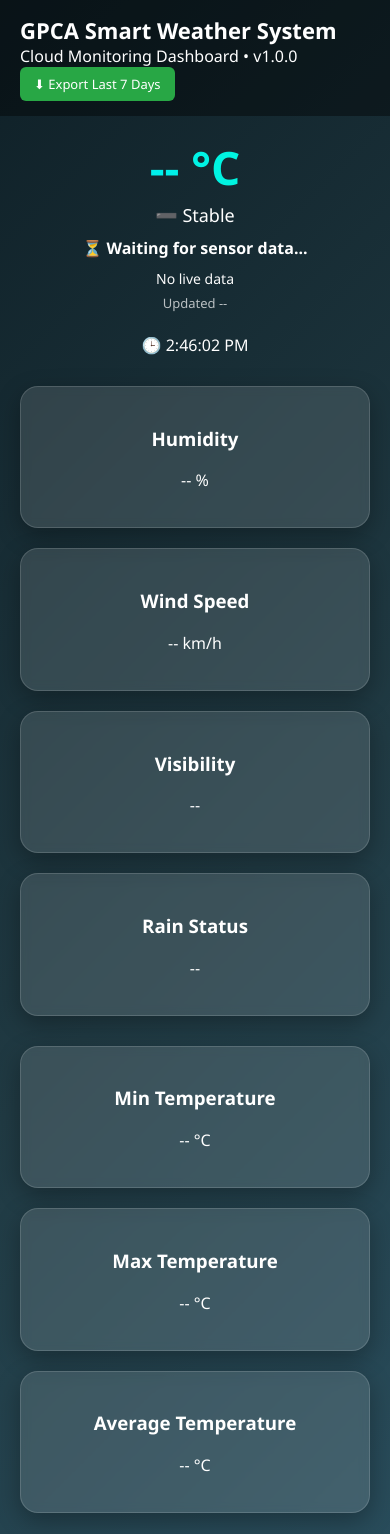
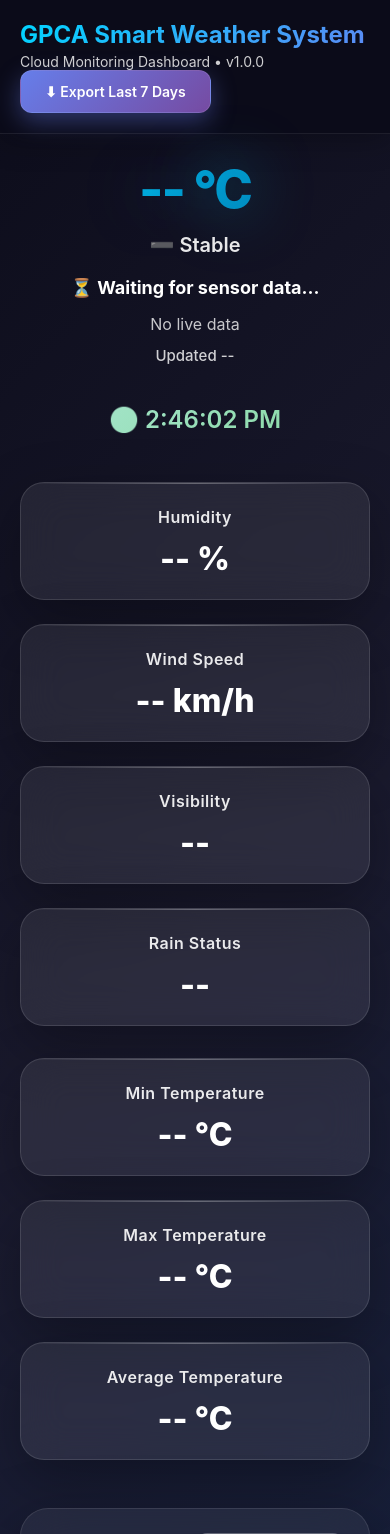
Before and after one commit to yawar2756/iot-weather-station, a Flask app: page /dashboard in a window 390 px wide. Shown: the top 1534 px of the page. Run offline with Flask 3, Linux system fonts and the light colour scheme; data that the repository does not hold is empty; some libraries are stand-ins or nearby versions.

Commit message:
Refactor dashboard styles and improve responsiveness
Updated styles for better aesthetics and responsiveness, including changes to header, buttons, and layout. Enhanced animations and background effects for a more dynamic user experience.

```diff
--- a/templates/dashboard.html
+++ b/templates/dashboard.html
@@ -8,142 +8,294 @@
 <script src="https://cdn.jsdelivr.net/npm/chart.js@3.9.1"></script>
 
 <style>
-body{
-margin:0;
-font-family:'Segoe UI',sans-serif;
-background:linear-gradient(135deg,#0f2027,#203a43,#2c5364);
-color:white;
-overflow-x:hidden;
-animation: fadePage 0.6s ease;
+* {
+  box-sizing: border-box;
 }
 
-@keyframes fadePage{from{opacity:0}to{opacity:1}}
-
-.header{
-  background:rgba(0,0,0,0.4);
-  padding:15px 20px;
-  display:flex;
-  justify-content:space-between;
-  align-items:center;
-  flex-wrap:wrap;
-
-  position: relative;   /* ADD */
-  z-index: 2;           /* ADD */
+body {
+  margin: 0;
+  font-family: 'Inter', -apple-system, BlinkMacSystemFont, 'Segoe UI', sans-serif;
+  background: linear-gradient(135deg, #0c0c1a 0%, #1a1a2e 50%, #16213e 100%);
+  color: #ffffff;
+  overflow-x: hidden;
+  min-height: 100vh;
+  position: relative;
+  animation: fadePage 0.8s cubic-bezier(0.4, 0, 0.2, 1);
 }
 
-.header h1{margin:0;font-size:22px}
-
-.export-btn{
-background:#28a745;
-padding:8px 14px;
-border-radius:6px;
-color:white;
-text-decoration:none;
-font-size:13px;
+@keyframes fadePage {
+  from { opacity: 0; transform: translateY(20px); }
+  to { opacity: 1; transform: translateY(0); }
 }
 
-.container{
-  width:100%;
-  padding:20px;
-  box-sizing:border-box;
-
-  position: relative;   /* ADD */
-  z-index: 2;           /* ADD */
+.header {
+  background: rgba(12, 12, 26, 0.95);
+  backdrop-filter: blur(20px);
+  -webkit-backdrop-filter: blur(20px);
+  padding: 20px 32px;
+  display: flex;
+  justify-content: space-between;
+  align-items: center;
+  flex-wrap: wrap;
+  position: relative;
+  z-index: 10;
+  border-bottom: 1px solid rgba(255, 255, 255, 0.08);
+  box-shadow: 0 4px 30px rgba(0, 0, 0, 0.3);
 }
 
-.hero{text-align:center;margin-bottom:30px}
+.header h1 {
+  margin: 0;
+  font-size: 28px;
+  font-weight: 700;
+  background: linear-gradient(135deg, #00d4ff, #5b8bf5);
+  -webkit-background-clip: text;
+  -webkit-text-fill-color: transparent;
+  background-clip: text;
+}
 
-.temperature{
-font-size:72px;
-font-weight:700;
-background: linear-gradient(90deg,#00e5ff,#00ffcc);
+.header span {
+  font-size: 14px;
+  opacity: 0.8;
+  margin-top: 4px;
+  display: block;
+}
+
+.export-btn {
+  background: linear-gradient(135deg, #667eea 0%, #764ba2 100%);
+  padding: 12px 24px;
+  border-radius: 12px;
+  color: white;
+  text-decoration: none;
+  font-size: 14px;
+  font-weight: 600;
+  transition: all 0.3s cubic-bezier(0.4, 0, 0.2, 1);
+  box-shadow: 0 8px 25px rgba(102, 126, 234, 0.4);
+  border: 1px solid rgba(255, 255, 255, 0.1);
+}
+
+.export-btn:hover {
+  transform: translateY(-2px);
+  box-shadow: 0 12px 35px rgba(102, 126, 234, 0.6);
+}
+
+.container {
+  width: 100%;
+  padding: 40px 32px;
+  max-width: 1400px;
+  margin: 0 auto;
+  position: relative;
+  z-index: 10;
+}
+
+.hero {
+  text-align: center;
+  margin-bottom: 48px;
+  padding: 0 20px;
+}
+
+.temperature {
+  font-size: 96px;
+  font-weight: 800;
+  background: linear-gradient(135deg, #00d4ff 0%, #0099cc 50%, #0077aa 100%);
+  -webkit-background-clip: text;
+  -webkit-text-fill-color: transparent;
+  background-clip: text;
+  margin-bottom: 12px;
+  letter-spacing: -2px;
+  text-shadow: 0 0 60px rgba(0, 212, 255, 0.5);
+}
+
+.trend {
+  font-size: 20px;
+  margin-bottom: 16px;
+  font-weight: 600;
+  opacity: 0.9;
+}
+
+.status {
+  margin: 20px 0 12px 0;
+  font-weight: 700;
+  font-size: 18px;
+}
+
+.update-time {
+  margin-top: 12px;
+  font-size: 15px;
+  opacity: 0.8;
+  font-weight: 500;
+}
+
+#liveClock {
+  font-size: 24px;
+  font-weight: 600;
+  margin-top: 20px;
+  background: linear-gradient(135deg, #a8e6cf, #88d8a3);
+  -webkit-background-clip: text;
+  -webkit-text-fill-color: transparent;
+  background-clip: text;
+}
+
+#loadingText {
+  opacity: 0.7;
+  font-size: 16px;
+  margin-top: 16px;
+  animation: pulse 2s cubic-bezier(0.4, 0, 0.6, 1) infinite;
+}
+
+@keyframes pulse {
+  0%, 100% { opacity: 0.5; }
+  50% { opacity: 0.9; }
+}
+
+.grid {
+  display: grid;
+  gap: 24px;
+}
+
+.kpi-grid {
+  grid-template-columns: repeat(auto-fit, minmax(260px, 1fr));
+  margin-bottom: 48px;
+}
+
+.analytics-grid {
+  grid-template-columns: repeat(auto-fit, minmax(280px, 1fr));
+  margin-bottom: 48px;
+}
+
+.card {
+  background: rgba(255, 255, 255, 0.08);
+  backdrop-filter: blur(20px);
+  -webkit-backdrop-filter: blur(20px);
+  padding: 32px 24px;
+  border-radius: 24px;
+  text-align: center;
+  border: 1px solid rgba(255, 255, 255, 0.12);
+  box-shadow: 0 20px 60px rgba(0, 0, 0, 0.3);
+  transition: all 0.4s cubic-bezier(0.4, 0, 0.2, 1);
+  position: relative;
+  overflow: hidden;
+}
+
+.card::before {
+  content: '';
+  position: absolute;
+  top: 0;
+  left: 0;
+  right: 0;
+  height: 1px;
+  background: linear-gradient(90deg, transparent, rgba(255,255,255,0.3), transparent);
+}
+
+.card:hover {
+  transform: translateY(-12px) scale(1.02);
+  box-shadow: 0 32px 80px rgba(0, 0, 0, 0.5);
+  border-color: rgba(255, 255, 255, 0.2);
+}
+
+.card h3 {
+  margin: 0 0 16px 0;
+  font-size: 16px;
+  font-weight: 600;
+  opacity: 0.9;
+  letter-spacing: 0.5px;
+}
+
+.card p {
+  margin: 0;
+  font-size: 36px;
+  font-weight: 800;
+  line-height: 1;
+}
+
+.chart-section {
+  background: rgba(255, 255, 255, 0.06);
+  backdrop-filter: blur(25px);
+  -webkit-backdrop-filter: blur(25px);
+  padding: 32px;
+  border-radius: 28px;
+  height: 420px;
+  border: 1px solid rgba(255, 255, 255, 0.1);
+  box-shadow: 0 25px 70px rgba(0, 0, 0, 0.4);
+  margin-bottom: 40px;
+}
+
+.chart-header {
+  display: flex;
+  justify-content: space-between;
+  align-items: center;
+  margin-bottom: 24px;
+  flex-wrap: wrap;
+  gap: 16px;
+}
+
+#dateLabel {
+  font-size: 18px;
+  font-weight: 600;
+  background: linear-gradient(135deg, #00d4ff, #5b8bf5);
   -webkit-background-clip: text;
   -webkit-text-fill-color: transparent;
 }
 
-.trend{font-size:18px;margin-top:5px}
-.status{margin-top:10px;font-weight:bold}
-.update-time{margin-top:6px;font-size:13px;opacity:0.7}
-
-#loadingText{
-opacity:0.7;
-font-size:14px;
-margin-top:10px;
-animation:pulse 1.5s infinite;
+#chartMode {
+  background: rgba(255, 255, 255, 0.1);
+  backdrop-filter: blur(10px);
+  border: 1px solid rgba(255, 255, 255, 0.2);
+  padding: 10px 20px;
+  border-radius: 12px;
+  color: white;
+  font-size: 14px;
+  font-weight: 500;
+  cursor: pointer;
+  transition: all 0.3s ease;
 }
 
-@keyframes pulse{
-0%{opacity:0.4}
-50%{opacity:1}
-100%{opacity:0.4}
+#chartMode:hover {
+  background: rgba(255, 255, 255, 0.15);
+  border-color: rgba(255, 255, 255, 0.3);
 }
 
-.grid{display:grid;gap:20px}
-
-.kpi-grid{grid-template-columns:repeat(auto-fit,minmax(220px,1fr));margin-bottom:30px;}
-.analytics-grid{grid-template-columns:repeat(auto-fit,minmax(250px,1fr));margin-bottom:30px;}
-
-.card{
-background: rgba(255,255,255,0.12);
-backdrop-filter: blur(5px);
--webkit-backdrop-filter: blur(5px);
-padding:20px;
-border-radius:18px;
-text-align:center;
-border:1px solid rgba(255,255,255,0.15);
-box-shadow:0 8px 25px rgba(0,0,0,0.3);
-transition:0.3s;
+canvas {
+  width: 100% !important;
+  height: 340px !important;
+  border-radius: 20px;
 }
 
-.card:hover{
-transform: translateY(-5px);
-box-shadow:0 12px 35px rgba(0,0,0,0.5);
+.alert {
+  display: none;
+  margin-top: 24px;
+  padding: 20px 28px;
+  border-radius: 20px;
+  font-weight: 700;
+  backdrop-filter: blur(20px);
+  animation: slideInUp 0.5s cubic-bezier(0.4, 0, 0.2, 1);
+  border: 1px solid rgba(255, 255, 255, 0.15);
+  box-shadow: 0 15px 40px rgba(0, 0, 0, 0.3);
 }
 
-.chart-section{
-background:rgba(255,255,255,0.08);
-padding:15px;
-border-radius:15px;
-height:320px;
+@keyframes slideInUp {
+  from {
+    opacity: 0;
+    transform: translateY(20px);
+  }
+  to {
+    opacity: 1;
+    transform: translateY(0);
+  }
 }
 
-canvas{
-width:100%!important;
-height:100%!important;
+.alert-danger {
+  background: rgba(239, 68, 68, 0.2);
+  border-color: rgba(239, 68, 68, 0.4);
+  color: #fecaca;
 }
 
-.alert{
-display:none;
-margin-top:15px;
-padding:16px;
-border-radius:14px;
-font-weight:bold;
-backdrop-filter: blur(10px);
-animation: fadeIn 0.4s ease;
+.alert-warning {
+  background: rgba(251, 191, 36, 0.2);
+  border-color: rgba(251, 191, 36, 0.4);
+  color: #fef3c7;
 }
 
-@keyframes fadeIn{
-from{opacity:0;transform:translateY(-10px);}
-to{opacity:1;transform:translateY(0);}
-}
-
-.alert-danger{
-background: rgba(255,0,0,0.25);
-border:1px solid rgba(255,0,0,0.4);
-}
-
-.alert-warning{
-background: rgba(255,165,0,0.25);
-border:1px solid rgba(255,165,0,0.4);
-}
-
-@media(max-width:768px){
-.temperature{font-size:46px}
-.kpi-grid,.analytics-grid{grid-template-columns:1fr}
-.chart-section{height:260px}
-}
-
-/* 🌧 Rain container */
+/* Weather Effects */
 #rain-container {
   position: fixed;
   top: 0;
@@ -155,86 +307,129 @@ border:1px solid rgba(255,165,0,0.4);
   z-index: 1;
 }
 
-/* 🌧 Drop */
-.raindrop{
-  position:absolute;
-  width:1.5px;
-  height:18px;
-  background: linear-gradient(to bottom, #fff, rgba(173,216,230,0.3));
-  border-radius:50%;
-  transform: rotate(20deg);
+.raindrop {
+  position: absolute;
+  width: 2px;
+  height: 20px;
+  background: linear-gradient(to bottom, rgba(173, 216, 230, 0.8), rgba(173, 216, 230, 0.2));
+  border-radius: 50% 10px 50% 10px;
+  transform: rotate(15deg);
   animation: rainFall linear infinite;
+  box-shadow: 0 0 4px rgba(173, 216, 230, 0.5);
 }
 
-@keyframes rainFall{
-  0%{transform:translateY(-120px) translateX(0) rotate(20deg);opacity:0;}
-  10%{opacity:1;}
-  100%{transform:translateY(100vh) translateX(-40px) rotate(20deg);opacity:0;}
+@keyframes rainFall {
+  0% {
+    transform: translateY(-100vh) translateX(0) rotate(15deg);
+    opacity: 0;
+  }
+  10% { opacity: 1; }
+  90% { opacity: 1; }
+  100% {
+    transform: translateY(100vh) translateX(-30px) rotate(15deg);
+    opacity: 0;
+  }
 }
 
-/* 🌌 SKY BACKGROUND */
-#sky-layer{
-  position:fixed;
-  width:100%;
-  height:100%;
-  top:0;
-  left:0;
-  z-index:0;
-  transition: background 1s ease;
-}
-
-/* 🌧 RAIN */
-#rain-container{
-  position:fixed;
-  width:100%;
-  height:100%;
-  z-index:1;
-  pointer-events:none;
-}
-
-/* 🌫 FOG */
-#fog-layer{
-  position:fixed;
-  top:0;
-  left:0;
-  width:100%;
-  height:100%;
-  pointer-events:none;
-  z-index:1;
-
-  opacity:0;
-  transition: opacity 1s;
-
-  backdrop-filter: blur(10px);
-  -webkit-backdrop-filter: blur(10px);
-
-  background:
-    radial-gradient(circle at 20% 30%, rgba(255,255,255,0.12), transparent 60%),
-    radial-gradient(circle at 80% 70%, rgba(255,255,255,0.10), transparent 70%),
-    radial-gradient(circle at 50% 50%, rgba(255,255,255,0.08), transparent 80%);}
-@keyframes fogMove {
-  0% { transform: translateX(0); }
-  50% { transform: translateX(-20px); }
-  100% { transform: translateX(0); }
+#sky-layer {
+  position: fixed;
+  width: 100%;
+  height: 100%;
+  top: 0;
+  left: 0;
+  z-index: 0;
+  transition: all 1.5s cubic-bezier(0.4, 0, 0.2, 1);
 }
 
 #fog-layer {
-  animation: fogMove 20s ease-in-out infinite;
-}
-/* ⚡ LIGHTNING */
-#lightning{
-  position:fixed;
-  top:0;
-  left:0;
-  width:100%;
-  height:100%;
-  pointer-events:none;
-  z-index:3;
-  background: radial-gradient(circle, #ffffff, #cceeff);
-  opacity:0;
-  transition: opacity 0.1s;
+  position: fixed;
+  top: 0;
+  left: 0;
+  width: 100%;
+  height: 100%;
+  pointer-events: none;
+  z-index: 2;
+  opacity: 0;
+  transition: opacity 1.5s ease;
+  backdrop-filter: blur(0px);
+  background:
+    radial-gradient(circle at 20% 80%, rgba(255,255,255,0.15) 0%, transparent 50%),
+    radial-gradient(circle at 80% 20%, rgba(255,255,255,0.12) 0%, transparent 50%),
+    radial-gradient(circle at 50% 50%, rgba(255,255,255,0.08) 0%, transparent 70%);
+  animation: fogMove 25s ease-in-out infinite;
 }
 
+@keyframes fogMove {
+  0%, 100% { transform: translateX(0) scale(1); }
+  50% { transform: translateX(-15px) scale(1.02); }
+}
+
+#lightning {
+  position: fixed;
+  top: 0;
+  left: 0;
+  width: 100%;
+  height: 100%;
+  pointer-events: none;
+  z-index: 5;
+  background:
+    radial-gradient(circle at 30% 20%, rgba(255,255,255,0.9) 0%, transparent 40%),
+    radial-gradient(circle at 70% 60%, rgba(255,255,255,0.7) 0%, transparent 40%),
+    radial-gradient(circle at 10% 80%, rgba(255,255,255,0.5) 0%, transparent 40%);
+  opacity: 0;
+  transition: opacity 0.15s ease;
+}
+
+/* Responsive */
+@media (max-width: 768px) {
+  .header {
+    padding: 20px;
+  }
+
+  .header h1 {
+    font-size: 24px;
+  }
+
+  .container {
+    padding: 24px 20px;
+  }
+
+  .temperature {
+    font-size: 64px;
+  }
+
+  .kpi-grid,
+  .analytics-grid {
+    grid-template-columns: 1fr;
+  }
+
+  .chart-section {
+    height: 360px;
+    padding: 24px;
+  }
+
+  canvas {
+    height: 280px !important;
+  }
+
+  .kpi-grid {
+    margin-bottom: 32px;
+  }
+}
+
+@media (max-width: 480px) {
+  .temperature {
+    font-size: 52px;
+  }
+
+  .card {
+    padding: 24px 20px;
+  }
+
+  .card p {
+    font-size: 32px;
+  }
+}
 </style>
 
 </head>
@@ -268,29 +463,53 @@ border:1px solid rgba(255,165,0,0.4);
   </div>
 
   <div class="grid kpi-grid">
-<div class="card"><h3>Humidity</h3><p id="hum">-- %</p></div>
-<div class="card"><h3>Wind Speed</h3><p id="windSpeed">-- km/h</p></div>
-<div class="card"><h3>Visibility</h3><p id="visibility">-- %</p></div>
-<div class="card"><h3>Rain Status</h3><p id="rain">--</p></div>
+    <div class="card">
+      <h3>Humidity</h3>
+      <p id="hum">-- %</p>
+    </div>
+    <div class="card">
+      <h3>Wind Speed</h3>
+      <p id="windSpeed">-- km/h</p>
+    </div>
+    <div class="card">
+      <h3>Visibility</h3>
+      <p id="visibility">-- %</p>
+    </div>
+    <div class="card">
+      <h3>Rain Status</h3>
+      <p id="rain">--</p>
+    </div>
   </div>
 
   <div class="grid analytics-grid">
-<div class="card"><h3>Min Temperature</h3><p id="minTemp">-- °C</p></div>
-<div class="card"><h3>Max Temperature</h3><p id="maxTemp">-- °C</p></div>
-<div class="card"><h3>Average Temperature</h3><p id="avgTemp">-- °C</p></div>
+    <div class="card">
+      <h3>Min Temperature</h3>
+      <p id="minTemp">-- °C</p>
+    </div>
+    <div class="card">
+      <h3>Max Temperature</h3>
+      <p id="maxTemp">-- °C</p>
+    </div>
+    <div class="card">
+      <h3>Average Temperature</h3>
+      <p id="avgTemp">-- °C</p>
+    </div>
   </div>
 
   <div class="chart-section">
+    <div class="chart-header">
       <label id="dateLabel">📅 Loading...</label>
       <select id="chartMode" onchange="loadChart()">
         <option value="hourly">Last 12 Hours</option>
         <option value="daily">Last 7 Days</option>
       </select>
+    </div>
     <canvas id="tempChart"></canvas>
   </div>
 
 </div>
 
+<!-- All JavaScript remains EXACTLY the same -->
 <script>
 
 let chart=null;
@@ -613,17 +832,18 @@ function setSky(condition){
   const sky=document.getElementById("sky-layer");
 
   if(condition === "rain detected" || condition === "light rain" || condition === "heavy rain"){
-    sky.style.background="linear-gradient(#2c3e50,#4ca1af)";
+    sky.style.background="linear-gradient(135deg, #1a1a2e 0%, #16213e 50%, #0f0f23 100%)";
   } else {
-    sky.style.background="linear-gradient(#0f2027,#203a43,#2c5364)";
+    sky.style.background="linear-gradient(135deg, #0c0c1a 0%, #1a1a2e 50%, #16213e 100%)";
   }
 }
 
 function toggleFog(visibility){
   const fog = document.getElementById("fog-layer");
 
-  if(visibility !== -1 && visibility !== undefined && visibility < 30){
+  if(visibility !== -1 && visibility < 30){
     fog.style.opacity = 0.4 + (30 - visibility) / 100;
+    fog.style.backdropFilter = `blur(${Math.max(2, (30 - visibility) / 10)}px)`;
   } else {
     fog.style.opacity = 0;
   }
```
Lines whose indentation alone changed are shown as unchanged.
